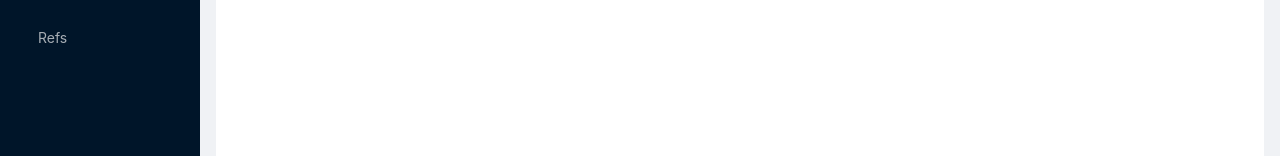
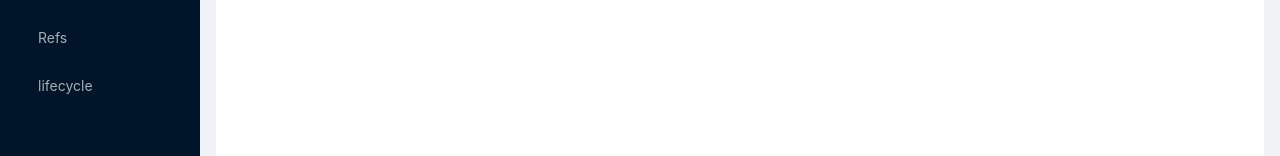
Before and after one commit to StevieTaylor/react-studying, a React (Create React App) app: page / in a window 1280 px wide. Shown: the part 290-446 px from the top of the page. Built offline with nearby package versions, Linux system fonts and the light colour scheme.

Commit message:
[feat] 新增生命周期组件的路由

```diff
--- a/src/router/config.ts
+++ b/src/router/config.ts
@@ -1,7 +1,7 @@
 /*
  * @Author: Stevie
  * @Date: 2021-03-27 14:49:21
- * @LastEditTime: 2021-03-31 06:09:57
+ * @LastEditTime: 2021-04-15 23:46:22
  * @LastEditors: Stevie
  * @Description:
  * @FilePath: /react-learning-demo/src/router/config.ts
@@ -11,8 +11,9 @@ import Home from '../pages/home';
 import JSX from '../pages/JSX';
 import Components from '../pages/components';
 import State from '../pages/State';
-import Props from '../pages/Props'
-import Refs from '../pages/Refs'
+import Props from '../pages/Props';
+import Refs from '../pages/Refs';
+import Lifecycle from '../pages/Lifecycle';
 
 export interface IRouterProps {
     path: string;
@@ -66,4 +67,11 @@ export const ROUTES: IRouterProps[] = [
         icon: 'wode',
         name: 'Refs'
     },
+    {
+        path: '/lifecycle',
+        exact: true,
+        component: Lifecycle,
+        icon: 'shijian',
+        name: 'lifecycle'
+    }
 ]
```
